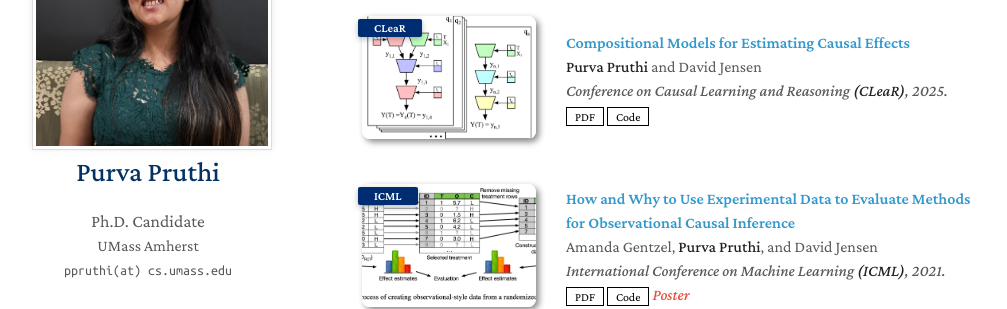
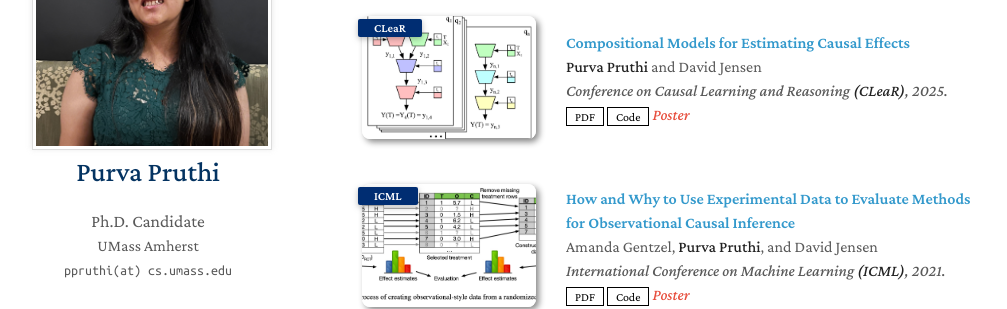
Before and after one commit to purvapruthi/purvapruthi.github.io, a Jekyll site: the page built from index.md, in a window 1280 px wide and 900 px high, scrolled down 340 px. Shown: the part 154-463 px from the top of the window, without its empty margins (128-1135 px from the left). Built offline with Jekyll 4.4.1, drawn with Linux system fonts in a browser that asks for light colours; a style sheet for code colours, icons or effects is not loaded.

Commit message:
Update publications.yml

```diff
--- a/_data/publications.yml
+++ b/_data/publications.yml
@@ -6,6 +6,7 @@ main:
     conference: Conference on Causal Learning and Reasoning <strong>(CLeaR)</strong>, 2025.
     pdf: https://proceedings.mlr.press/v275/pruthi25a.html
     code: https://github.com/KDL-umass/compositional_models_cate
+    notes: Poster
     image: ./assets/img/compositional_approach.png
 
 
```
